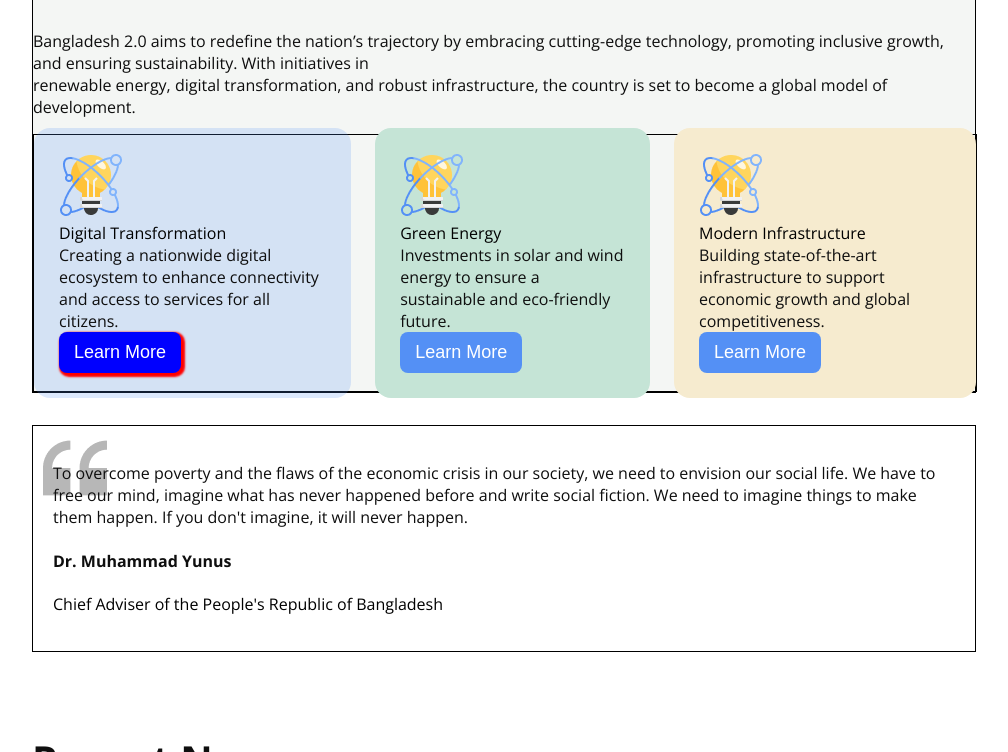
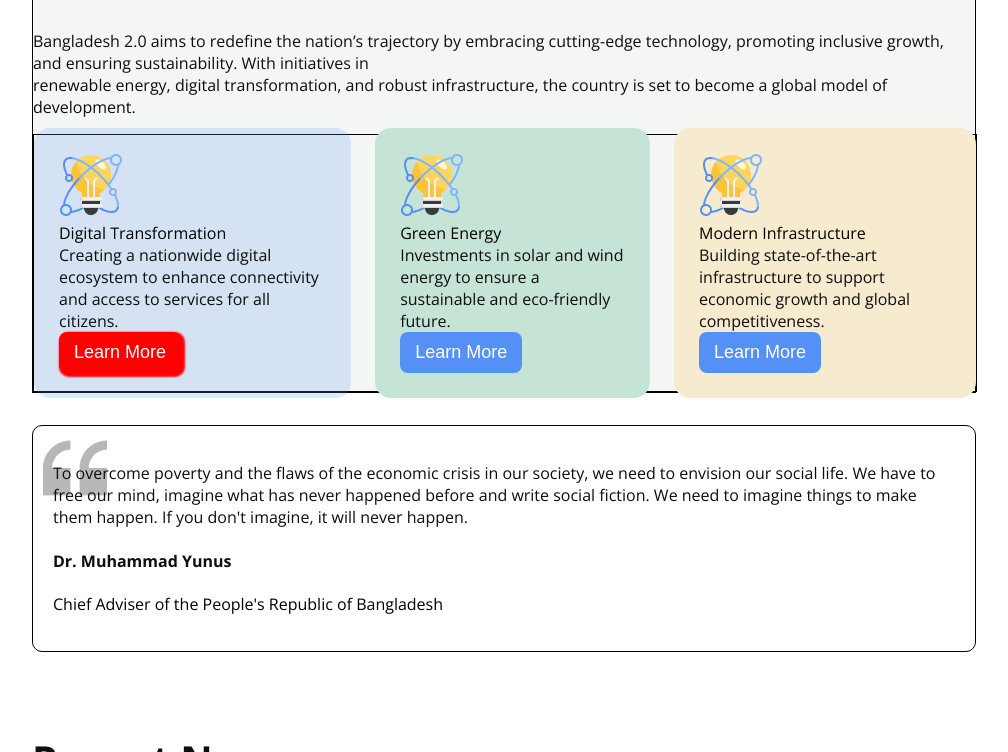
Before and after one commit to AlaminIslamOnu/B11A1-my-assignment, a plain HTML site: page index.html in a window 1280 px wide. In both pictures the pointer is over the button 256 px from the left and 1229 px from the top of the page. Shown: the part 877-1629 px from the top of the page, without its empty margins (136-1144 px from the left). Drawn offline with nearby package versions, Linux system fonts and the light colour scheme; a web font is replaced by a local one.

Commit message:
added some changes

```diff
--- a/style.css
+++ b/style.css
@@ -110,7 +110,7 @@
         .dr{background-image: url('./assets/quote-bg.png')  ;
             background-repeat: no-repeat;
            background-position: 10px 10px ;
-
+            border-radius: 10px;
             margin:32px 160px 0 160px;
             border: 1px solid;
             padding: 20px;
@@ -196,6 +196,9 @@
                  .box7:hover{
                     background-color: red;
                      }.first-button:hover{background-color: red;}
+                     .btn:hover{
+                        background-color: red;
+                     }
 
 
 
```
Also changed, not shown: index.html (+1 -1 lines).
